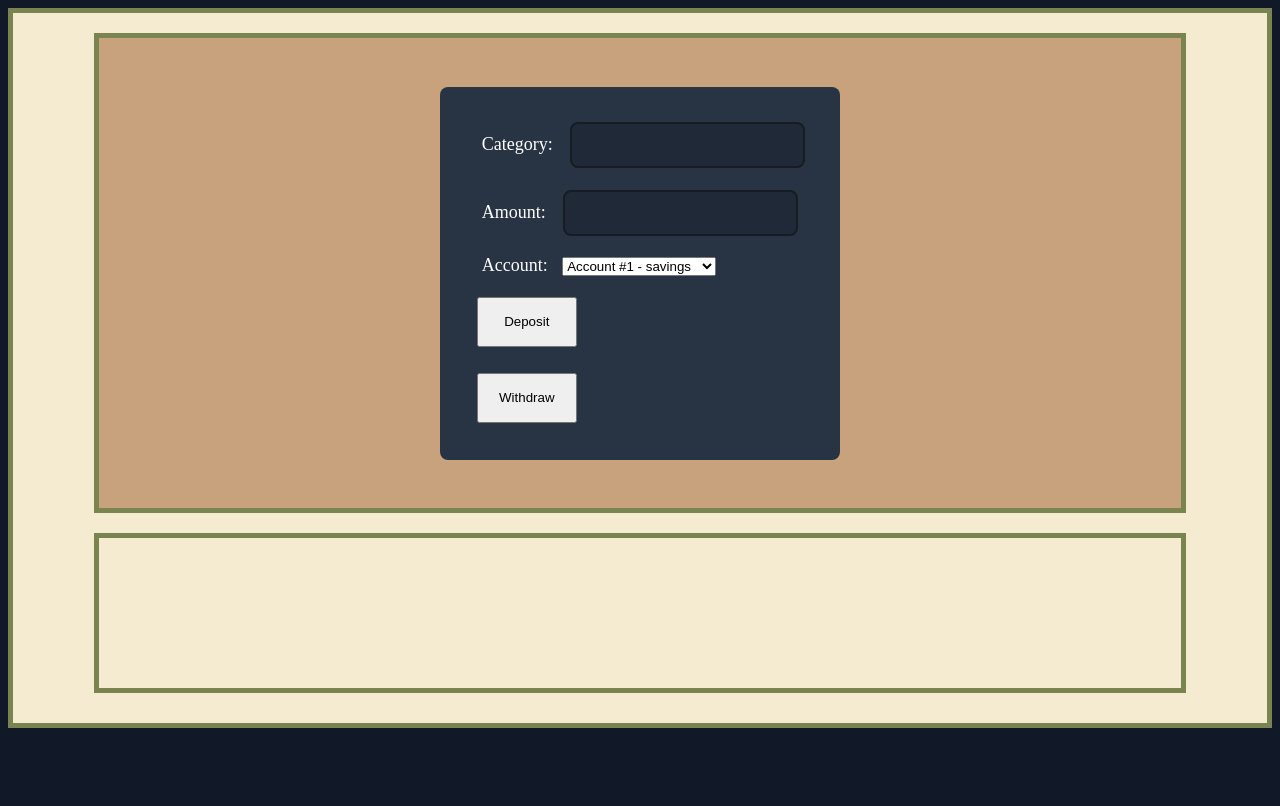
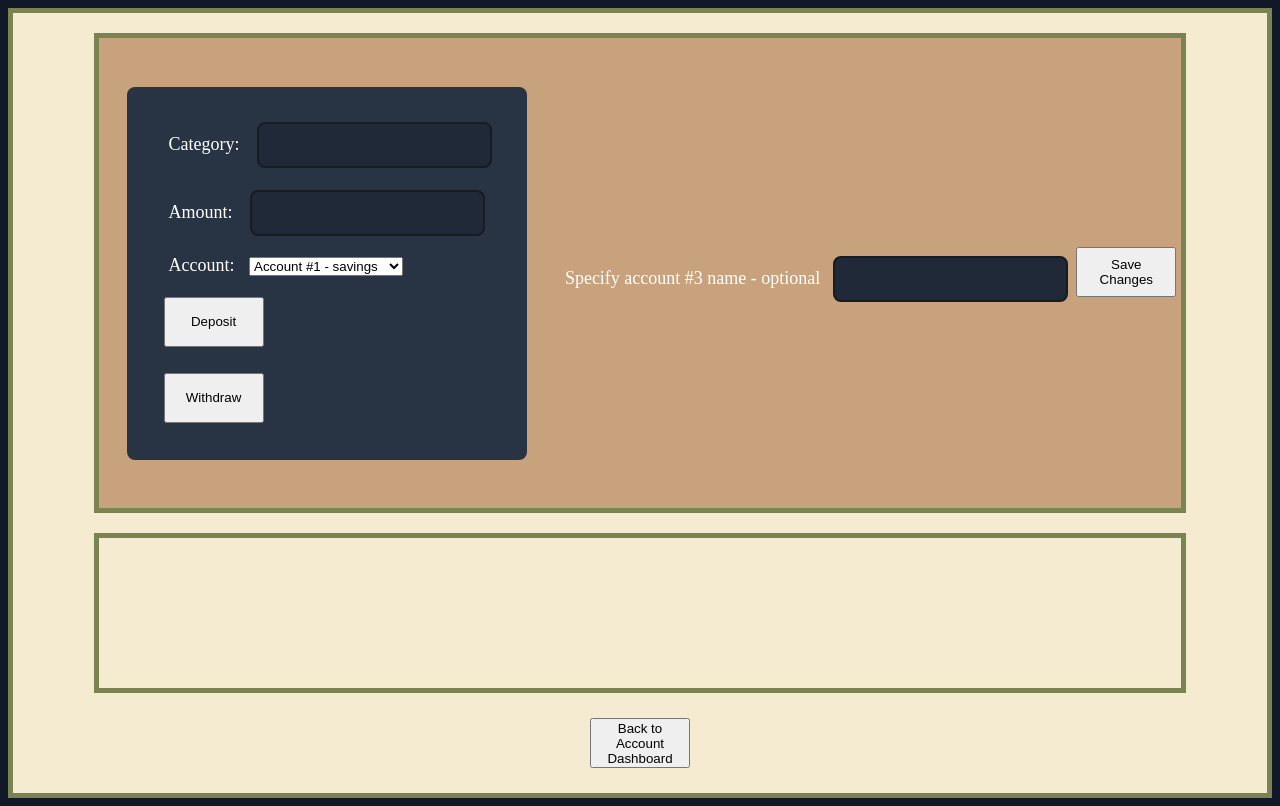
Before and after one commit to dbarks508/CS3750_Group_Assignemnt_2, a React (Create React App) app in the folder frontend/: page /account in a window 1280 px wide. Built offline with nearby package versions, Linux system fonts and the light colour scheme; no server answers.

Commit message:
other account name change working

```diff
--- a/frontend/src/components/account.js
+++ b/frontend/src/components/account.js
@@ -9,6 +9,8 @@ export default function Account() {
   const [errorMessage, setErrorMessage] = useState("");
   const [account, setAccount] = useState(null);
   const [updatedAmount, setUpdatedAmount] = useState(null);
+  const [accountName, setAccountName] = useState("");
+  const [dbAccountName, setdbAccountName] = useState("other");
   const [form, setForm] = useState({
     category: "",
     amount: "",
@@ -31,6 +33,7 @@ export default function Account() {
       } else {
         setUSerName(data.username);
         setAccountNumber(data.accountNumber);
+        setdbAccountName(data.accountName);
       }
     }
     run();
@@ -97,6 +100,35 @@ export default function Account() {
     }
   }
 
+  async function handleAccountName(accountName) {
+    const accountNameObject = {
+      accountName: accountName,
+    };
+
+    // send to backend
+    const response = await fetch(`http://localhost:4000/accountName`, {
+      method: "POST",
+      credentials: "include",
+      headers: { "Content-Type": "application/json" },
+      body: JSON.stringify(accountNameObject),
+    });
+
+    // handle responce
+    const data = await response.json();
+
+    if (!data.error) {
+      setdbAccountName(accountName);
+      setAccountName("");
+      console.log(data.message);
+    } else {
+      console.error(data.error);
+    }
+  }
+
+  function navigateHome() {
+    navigate("/home");
+  }
+
   return (
     <div className="main">
       {username && <h1>Welcome to your account management page, {username}</h1>}
@@ -138,13 +170,25 @@ export default function Account() {
             >
               <option value={0}>Account #1 - savings</option>
               <option value={1}>Account #2 - checking</option>
-              <option value={2}>Account #3 - other</option>
+              <option value={2}>Account #3 - {dbAccountName}</option>
             </select>
           </div>
 
           <button onClick={() => onSubmit("deposit")}>Deposit</button>
           <button onClick={() => onSubmit("withdraw")}>Withdraw</button>
         </form>
+
+        <div id="account-name-container">
+          <label>Specify account #3 name - optional</label>
+          <input
+            type="text"
+            value={accountName}
+            onChange={(e) => setAccountName(e.target.value)}
+          />
+          <button onClick={() => handleAccountName(accountName)}>
+            Save Changes
+          </button>
+        </div>
       </div>
 
       <div className="result-container">
@@ -155,6 +199,12 @@ export default function Account() {
         )}
         {errorMessage && <p className="error">{errorMessage}</p>}
       </div>
+
+      <div>
+        <button onClick={() => navigateHome()}>
+          Back to Account Dashboard
+        </button>
+      </div>
     </div>
   );
 }
```
Also changed, not shown: 2 other files (tests, documents, lock files or other folders).
